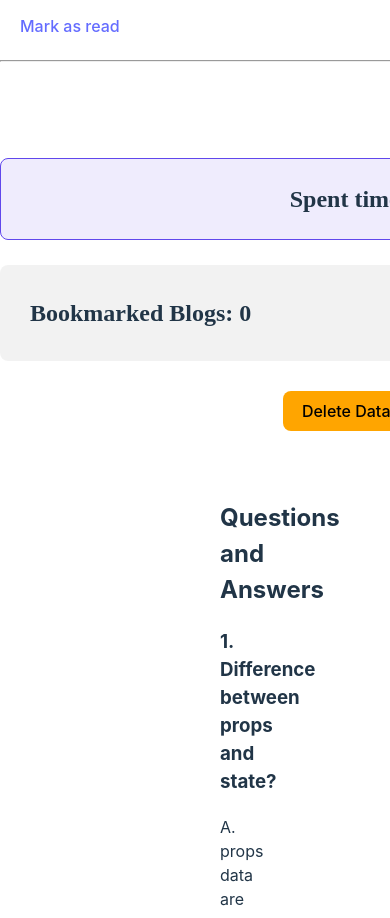
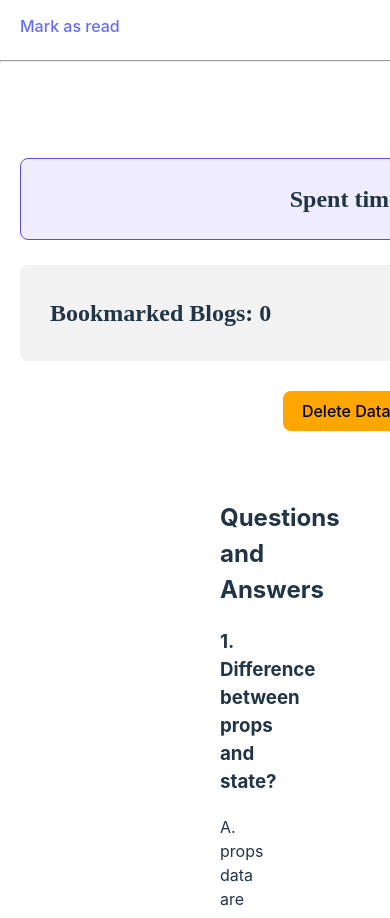
Before and after one commit to adittacse/knowledge-cafe, a React (Vite) app: page / in a window 390 px wide. Shown: the part 3300-4218 px from the top of the page. Built offline with nearby package versions, Linux system fonts and the light colour scheme.

Commit message:
sidebar responsive done

```diff
--- a/src/components/Blog/Blog.css
+++ b/src/components/Blog/Blog.css
@@ -92,3 +92,13 @@
 .questions-and-answers {
     padding: 50px 220px 100px;
 }
+
+@media (max-width: 576px) {
+    .sidebar {
+        padding-left: 20px;
+        padding-right: 20px;
+    }
+    .questions-and-answers {
+        /*padding-left: 20px;*/
+    }
+}
```
